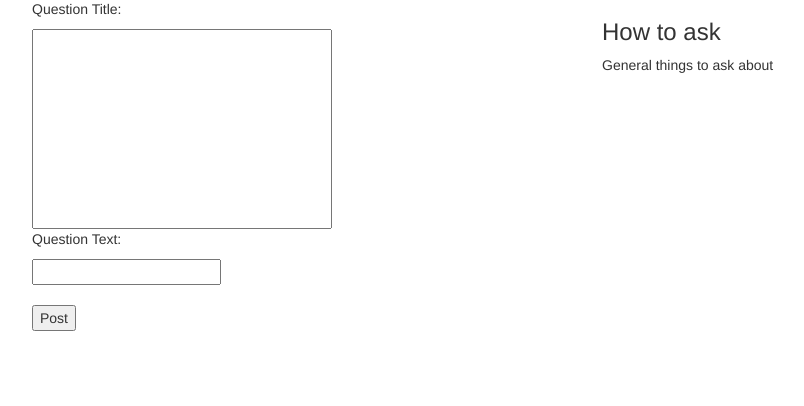
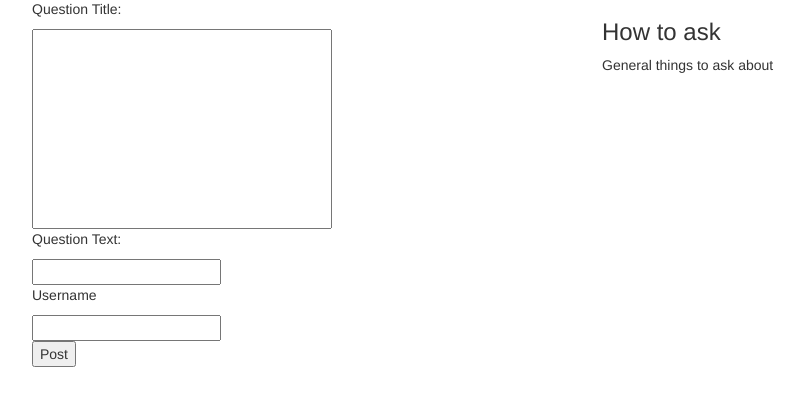
Before and after one commit to OscarStickland/OscarQuestions, a Django app: page /question/ask/ in a window 1280 px wide. Shown: the part 73-479 px from the top of the page, without its empty margins (53-857 px from the left). Run offline with Django 3.2, Linux system fonts and the light colour scheme; some libraries are stand-ins or nearby versions.

Commit message:
Logout + Username + Database
*Added a username field to form
*Added a username field to database
*Logout page dosn't extend base.html

```diff
--- a/Question/forms.py
+++ b/Question/forms.py
@@ -6,6 +6,7 @@ class AnswerForm(forms.Form):
 class AskForm(forms.Form):
     QuestionTitle = forms.CharField(label='Title', max_length=100)
     QuestionText = forms.CharField(label='Question', max_length=1000)
+    UserText = forms.CharField(label='Username', max_length=100)
 
 class LoginForm(forms.Form):
     Username = forms.CharField(label='Username', max_length=100)
--- a/Question/models.py
+++ b/Question/models.py
@@ -5,7 +5,7 @@ from django.utils import timezone
 class Question(models.Model):
     question_title = models.CharField(max_length=200)
     question_text = models.CharField(max_length=1000)
-    user_name = models.CharField(max_length=100, null=True)
+    user_name = models.CharField(max_length=100)
     pub_date = models.DateField('date published')
 
     def __str__(self):
--- a/Question/templates/question/ask.html
+++ b/Question/templates/question/ask.html
@@ -35,6 +35,8 @@
                 <p>Question Text:</p>
                 {{ form.QuestionText }}
                 <br>
+                <p>Username</p>
+                {{ form.UserText }}
                 <br>
                 <input type="submit" value="Post">
             </div>
--- a/Question/templates/question/logout.html
+++ b/Question/templates/question/logout.html
@@ -1,10 +1,7 @@
-{% extends "base.html" %}
 
-{% block content %}
 <h1>Logout</h1>
 <form method="post" action="/">
     {% csrf_token %}
     {{ form.as_p }}
     <button type="submit">Logout</button>
 </form>
-{% endblock content %}
--- a/Question/templates/question/question.html
+++ b/Question/templates/question/question.html
@@ -3,6 +3,7 @@
 {% block content %}
 <h3>{{question_object.question_title}}</h3>
 <p>{{question_object.question_text}}</p>
+<p>Username: {{question_object.user_name}}</p>
 <p><strong>Answers</strong></p>
 
 <ul>
--- a/Question/views.py
+++ b/Question/views.py
@@ -24,8 +24,9 @@ def ask(request):
             # redirect to a new URL:
             question_title = form.cleaned_data['QuestionTitle']
             question_text = form.cleaned_data['QuestionText']
+            username_text = form.cleaned_data['UserText']
 
-            query = Question(question_title=str(question_title), question_text=str(question_text), pub_date=timezone.now())
+            query = Question(question_title=str(question_title), question_text=str(question_text), user_name=username_text, pub_date=timezone.now())
             query.save()
 
             return HttpResponse('Thanks')
```
Also changed, not shown: db.sqlite3.
